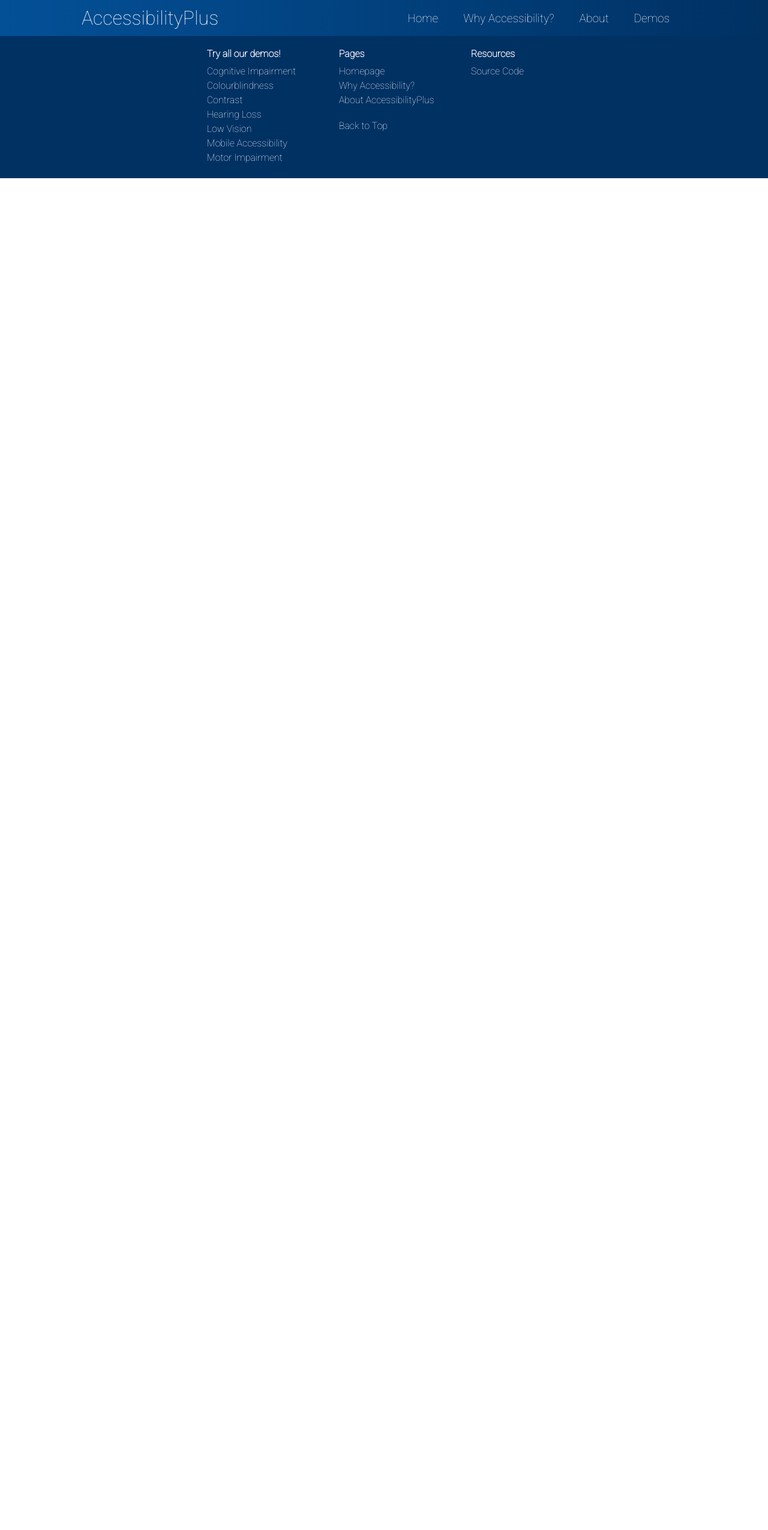
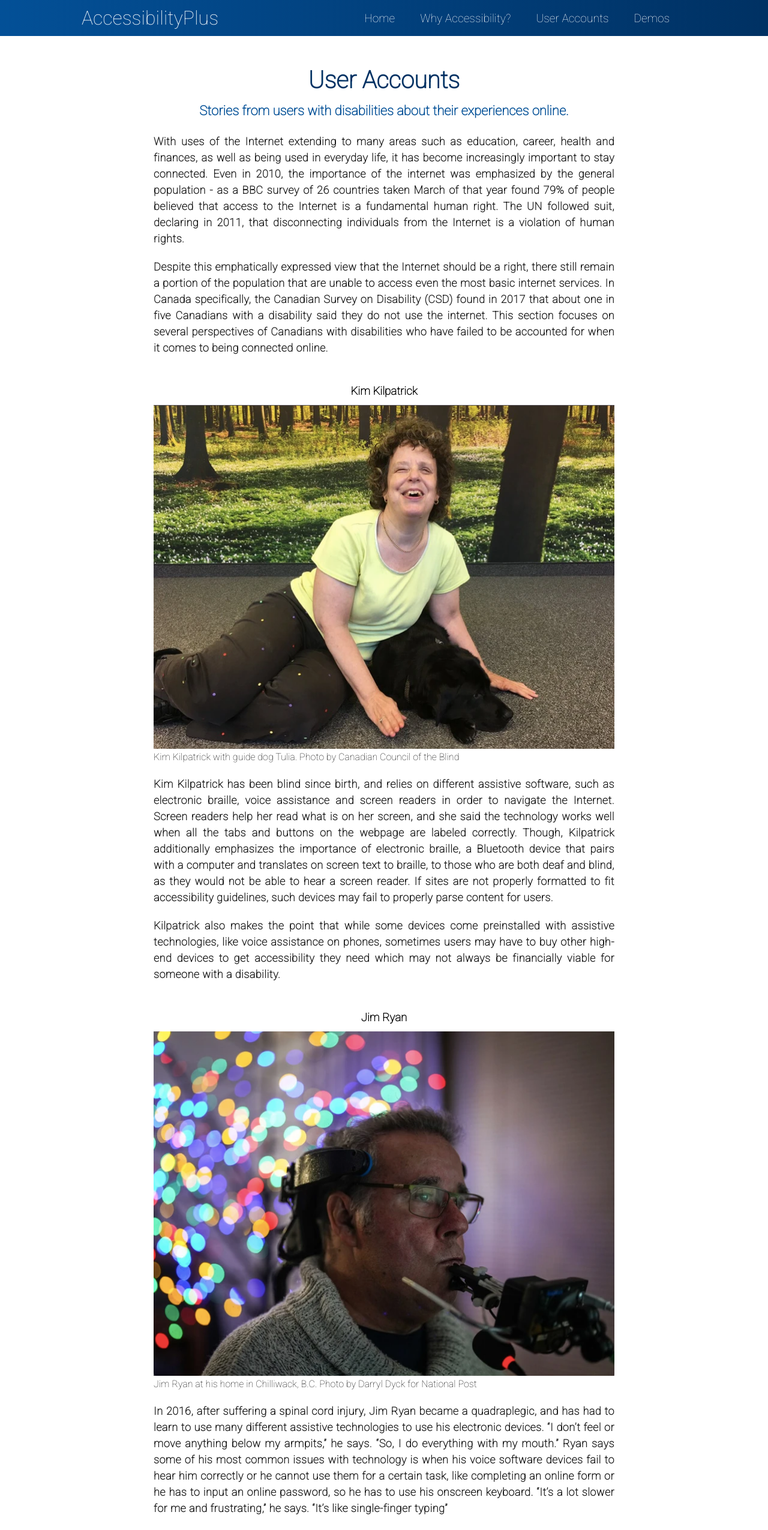
Before and after one commit to ivanchen28/AccessibilityPlus, a React (Create React App) app: page /accounts in a window 1280 px wide. Shown: the top 2550 px of the page at 60% size. Before the commit the page ends 800 px from the top, so only its background shows below. Built offline with nearby package versions, Linux system fonts and the light colour scheme.

Commit message:
finished why accessibility pg and added user accounts page

```diff
--- a/src/App.css
+++ b/src/App.css
@@ -6,10 +6,10 @@
 }
 
 .home,
-.about,
+.accounts,
 .demos,
 
-.about {
+.accounts {
   background-position: center;
   background-size: cover;
   background-repeat: no-repeat;
--- a/src/App.js
+++ b/src/App.js
@@ -1,6 +1,6 @@
 import './App.css';
 import Home from './components/pages/Home';
-import About from './components/pages/About';
+import Accounts from './components/pages/Accounts';
 import Accessibility from './components/pages/Accessibility';
 import Demos from './components/pages/Demos';
 import MotorImpairment from './components/pages/demos/MotorImpairment';
@@ -18,7 +18,7 @@ function App() {
         <Navbar />
         <Routes>
           <Route path='/' exact element={<Home/>}></Route>
-          <Route path='/about' element={<About/>}></Route>
+          <Route path='/accounts' element={<Accounts/>}></Route>
           <Route path='/accessibility' element={<Accessibility/>}></Route>
           <Route path='/demos' element={<Demos/>}></Route>
           <Route path='/demos/motor-impairment' element={<MotorImpairment/>}></Route>
--- a/src/components/Footer.js
+++ b/src/components/Footer.js
@@ -35,7 +35,7 @@ function Footer() {
             <h2 className='footer-heading'>Pages</h2>
             <Link to='/'>Homepage</Link>
             <Link to='/accessiblity'>Why Accessibility?</Link>
-            <Link to='/about'>About AccessibilityPlus</Link>
+            <Link to='/accounts'>User Accounts</Link>
             <br></br>
             <Link onClick={scrollToTop}>Back to Top</Link>
           </div>
--- a/src/components/Navbar.js
+++ b/src/components/Navbar.js
@@ -31,8 +31,8 @@ function Navbar() {
               </Link>
             </li>
             <li className='nav-item'>
-              <Link to='/about' className='nav-links' onClick={closeMobileMenu}>
-                About
+              <Link to='/accounts' className='nav-links' onClick={closeMobileMenu}>
+                User Accounts
               </Link>
             </li>
             <li className='nav-item'>
--- a/src/components/pages/About.js
+++ /dev/null
@@ -1,15 +0,0 @@
-import '../../App.css'
-import React from 'react'
-
-function About() {
-  return (
-    <div className='standard-page'>
-      <h1 className='header'>About AccessibilityPlus</h1>
-      <p>
-        Lorem ipsum dolor sit amet, consectetur adipiscing elit. Donec posuere eget augue et consectetur. Maecenas fermentum maximus ornare. Integer vulputate, nisi ac faucibus sodales, lectus risus vulputate metus, a luctus tellus sapien vitae nisi. Fusce a ligula eleifend, pharetra dui eget, pharetra nibh. Ut elit lacus, lobortis quis metus sit amet, tempus egestas magna. Sed felis purus, consequat et efficitur sed, iaculis in neque. Morbi mollis diam enim, a pellentesque erat rhoncus ut. Sed pretium eros massa, at lobortis diam mollis et.
-      </p>
-    </div>
-  )
-}
-
-export default About
--- a/src/components/pages/Accessibility.js
+++ b/src/components/pages/Accessibility.js
@@ -49,9 +49,22 @@ function Accessibility() {
       <p>
       Web accessibility is absolutely essential to people with disabilities, though it should be noted that it also benefits people without disabilities. Such groups include older people with age-related impairments, people with low literacy or who are not fluent in the language, people using lower-bandwidth or using older technologies, people who are new to the internet or use it infrequently and even mobile phone users.
       </p>
-      <h3>Improved user experience</h3>
+      <h3>Improved User experience</h3>
       <p>
       Web accessibility at its core lends itself to a more user-friendly experience - accounting for people with and without disabilities in a variety of situations. For instance, video transcripts can be skimmed, as opposed to watched or listened to, used without needing to download video files, used offline, be printed or be converted to braille. Even in this example, such an accessible technology can be used in noisy environments, with a mobile display, or in a place with lower bandwidth. In general, technologies adhering to accessibility principles, such as clear and consistent design, dividing information blocks into groups,  supplemental illustrations, keeping language simple and precise, good color contrast and faster loading times - clearly all support a better user experience on the web.
+      </p>
+      <h2 className='subtitle'>The Current State of Web Accessibility</h2>
+      <p>
+      With the importance of accessibility being outlined above, and with nowadays push for a more inclusive environment - the expectation may be that web accessibility is, for the most part, the default.
+      </p>
+      <p>
+      However, despite established standards for accessibility, such as the Web Content Accessibility Guidelines (WCAG) - one of the most referenced in website accessibility lawsuits, web accessibility being wide-spread throughout the net is not actually the case. In 2023, according to WebAIM’s accessibility evaluation tool; WAVE, 96.3% of website homepages had detected WCAG 2 conformance failures. In terms of the detected errors that have notable user impact, on average there are 50.8 errors per page.
+      </p>
+      <p>
+      Clearly, there is still a wide gap to bridge before the goal of an accessible and equitable Web is reached. To step in the direction of the widespread adoption of accessible technology - there needs to be awareness spread about the importance of web accessibility, and for policymakers and governments to increasingly prioritize web accessibility - through providing training and education and regulating an accessible digital experience.
+      </p>
+      <p>
+      Though even those who are not responsible for larger scale efforts that companies, governments and organizations are, such as smaller site creators, web developers and designers, can also help the move towards a more equitable online experience through staying educated about the state of accessibility, and prioritizing it in their digital products.
       </p>
 
     </div>
--- /dev/null
+++ b/src/components/pages/Accounts.js
@@ -0,0 +1,51 @@
+import '../../App.css'
+import React from 'react'
+
+function Accounts() {
+  return (
+    <div className='standard-page'>
+      <h1 className='header'>User Accounts</h1>
+      <h2 className='subtitle'>Stories from users with disabilities about their experiences online.</h2>
+      <p>
+      With uses of the Internet extending to many areas such as education, career, health and finances, as well as being used in everyday life, it has become increasingly important to stay connected. Even in 2010, the importance of the internet was emphasized by the general population - as a BBC survey of 26 countries taken March of that year found 79% of people believed that access to the Internet is a fundamental human right. The UN followed suit, declaring in 2011, that disconnecting individuals from the Internet is a violation of human rights.
+      </p>
+      <p>
+      Despite this emphatically expressed view that the Internet should be a right, there still remain a portion of the population that are unable to access even the most basic internet services. In Canada specifically, the Canadian Survey on Disability (CSD) found in 2017 that about one in five Canadians with a disability said they do not use the internet. This section focuses on several perspectives of Canadians with disabilities who have failed to be accounted for when it comes to being connected online.
+      </p>
+      <br />
+      <br />
+      <h3>Kim Kilpatrick</h3>
+      <figure>
+        <img
+          src="/images/kim-kilpatrick.png"
+          alt="Kim Kilpatrick with guide dog Tulia. Photo by Canadian Council of the Blind "
+        />
+        <figcaption> Kim Kilpatrick with guide dog Tulia. Photo by Canadian Council of the Blind </figcaption>
+      </figure>
+      <p>
+      Kim Kilpatrick has been blind since birth, and relies on different assistive software, such as electronic braille, voice assistance and screen readers in order to navigate the Internet. Screen readers help her read what is on her screen, and she said the technology works well when all the tabs and buttons on the webpage are labeled correctly. Though, Kilpatrick additionally emphasizes the importance of electronic braille, a Bluetooth device that pairs with a computer and translates on screen text to braille, to those who are both deaf and blind, as they would not be able to hear a screen reader. If sites are not properly formatted to fit accessibility guidelines, such devices may fail to properly parse content for users.
+      </p>
+      <p>
+      Kilpatrick also makes the point that while some devices come preinstalled with assistive technologies, like voice assistance on phones, sometimes users may have to buy other high-end devices to get accessibility they need which may not always be financially viable for someone with a disability.
+      </p>
+      <br />
+      <br />
+      <h3>Jim Ryan</h3>
+      <figure>
+        <img
+          src="/images/jim-ryan.png"
+          alt="Jim Ryan at his home in Chilliwack, B.C. Photo by Darryl Dyck for National Post  "
+        />
+        <figcaption> Jim Ryan at his home in Chilliwack, B.C. Photo by Darryl Dyck for National Post </figcaption>
+      </figure>
+      <p>
+      In 2016, after suffering a spinal cord injury, Jim Ryan became a quadraplegic, and has had to learn to use many different assistive technologies to use his electronic devices. “I don’t feel or move anything below my armpits,” he says. “So, I do everything with my mouth.” Ryan says some of his most common issues with technology is when his voice software devices fail to hear him correctly or he cannot use them for a certain task, like completing an online form or he has to input an online password, so he has to use his onscreen keyboard. “It’s a lot slower for me and frustrating,” he says. “It’s like single-finger typing”
+      </p>
+      <p>
+      As such, when encountering an inaccessible website, Ryan leaves and takes his business to another webpage. “I just don’t want to fight with it, my life is a fight enough as it is,” he states.
+      </p>
+    </div>
+  )
+}
+
+export default Accounts
```
Also changed, not shown: public/images/jim-ryan.png (added), public/images/kim-kilpatrick.png (added).
